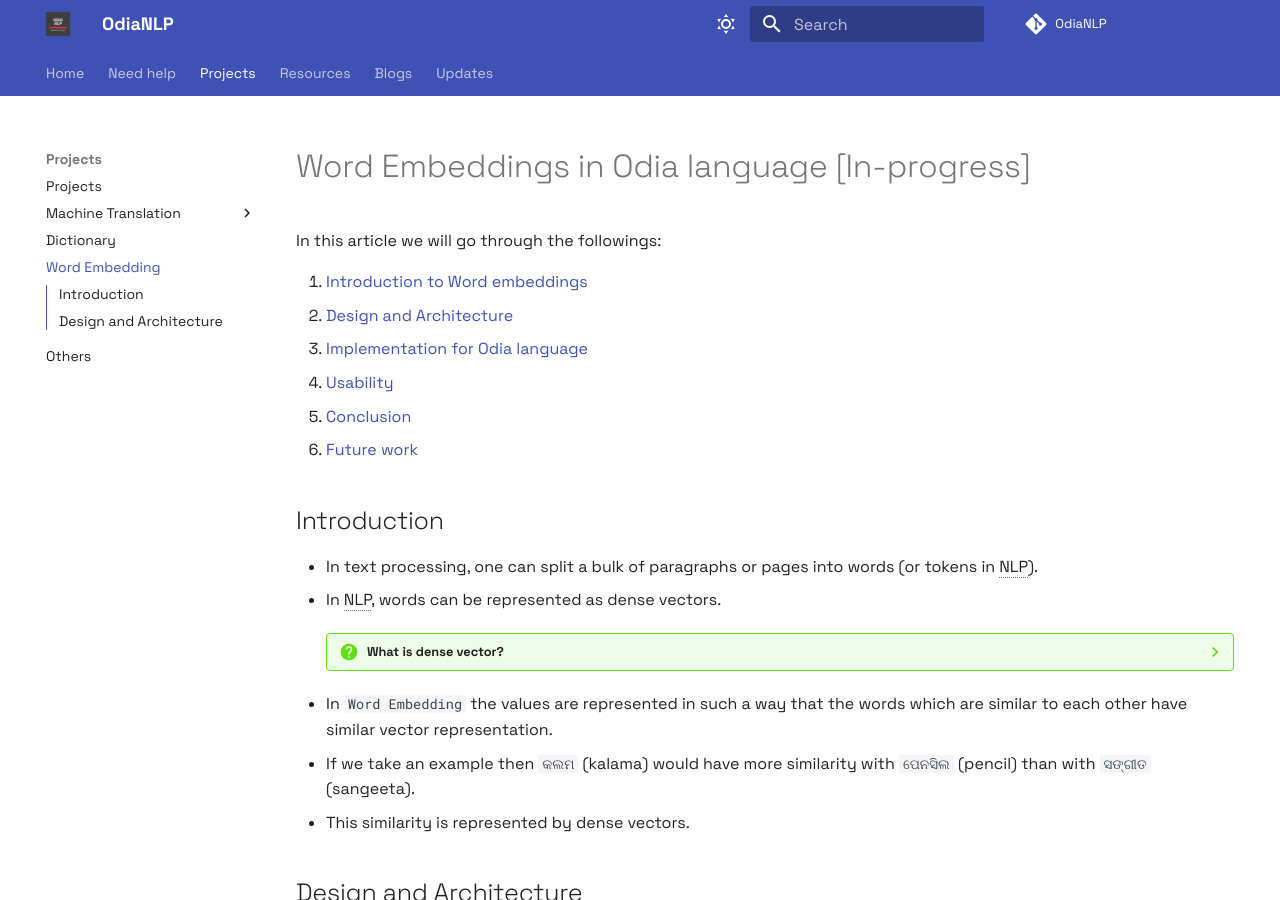
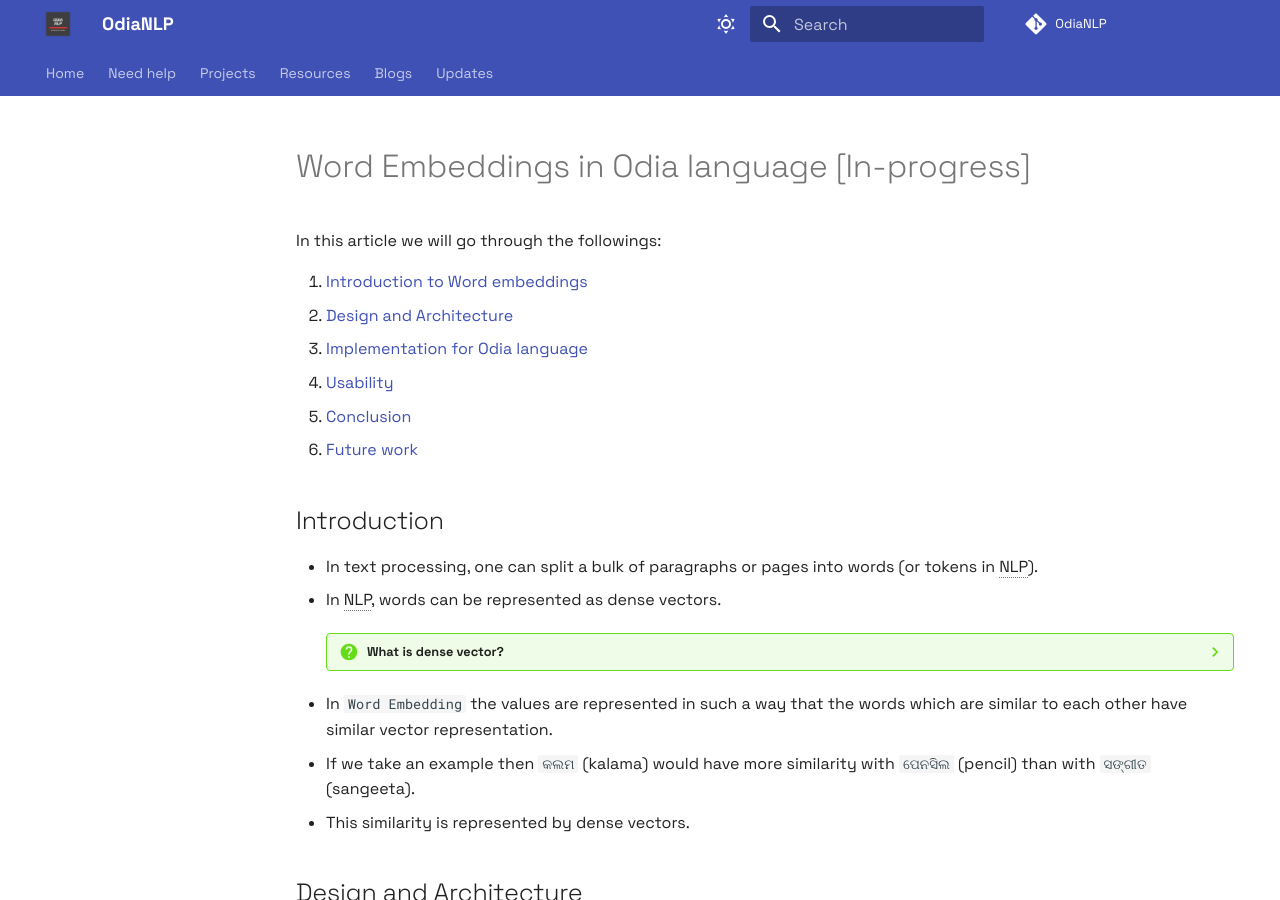
Before and after one commit to OdiaNLP/odianlp.github.io, an MkDocs documentation site: the page built from docs/wordEmbedding.md, in a window 1280 px wide and 900 px high. Built offline with MkDocs 1.6.1 and Material for MkDocs 9.7.7, drawn with Linux system fonts in a browser that asks for light colours; comment, search, counter and statistics services are not loaded.

Commit message:
wordEmbedding reference removed

```diff
--- a/mkdocs.yml
+++ b/mkdocs.yml
@@ -136,7 +136,6 @@ nav:
             - UI for corpus generation: machine_translation/ui_for_corpus_generation.md
             - Tweets extraction: machine_translation/tweets_extraction.md
     - Dictionary: dictionary.md
-    - Word Embedding: wordEmbedding.md
     - Others: contributions.md
   - Resources:
     - Text: resources/text.md
```
